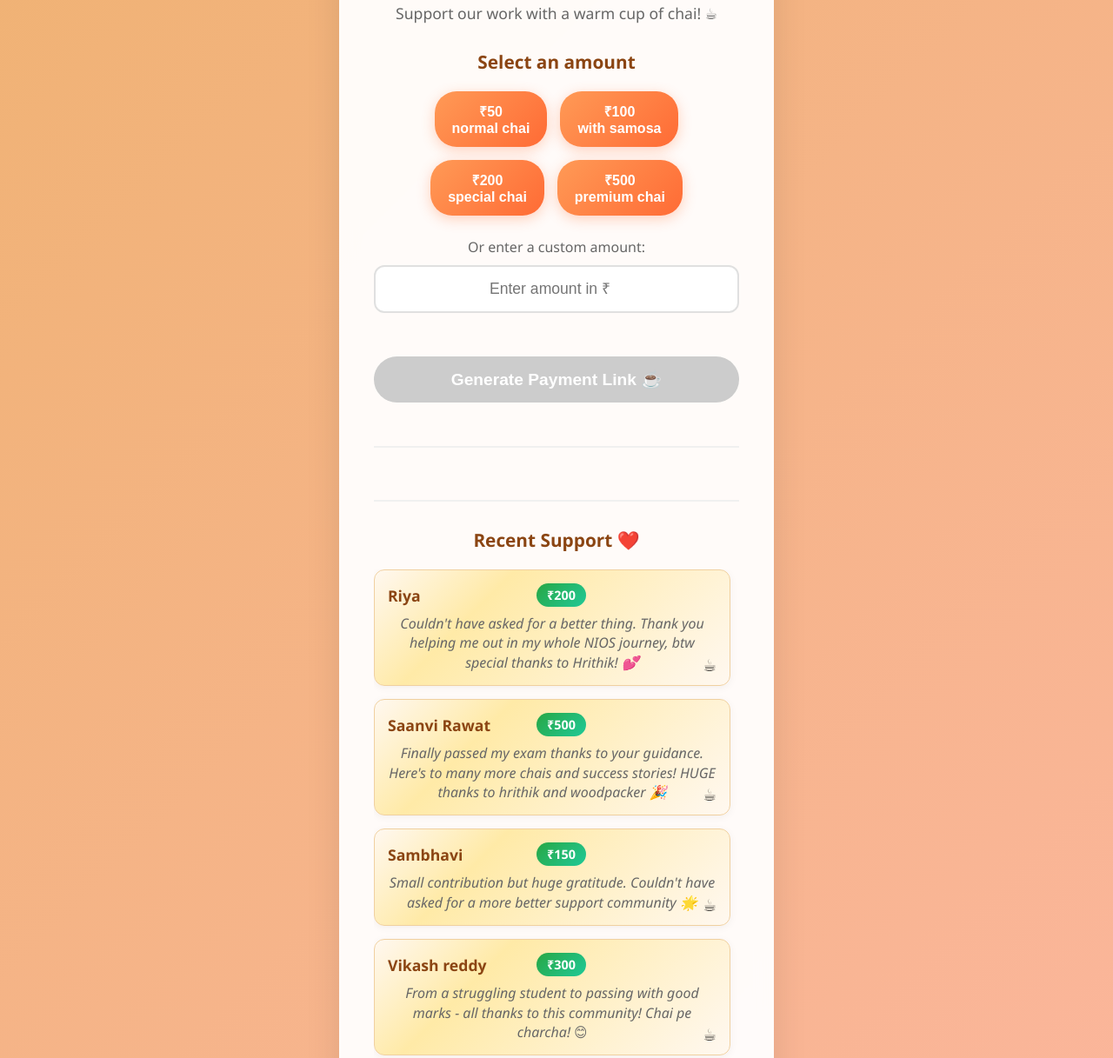
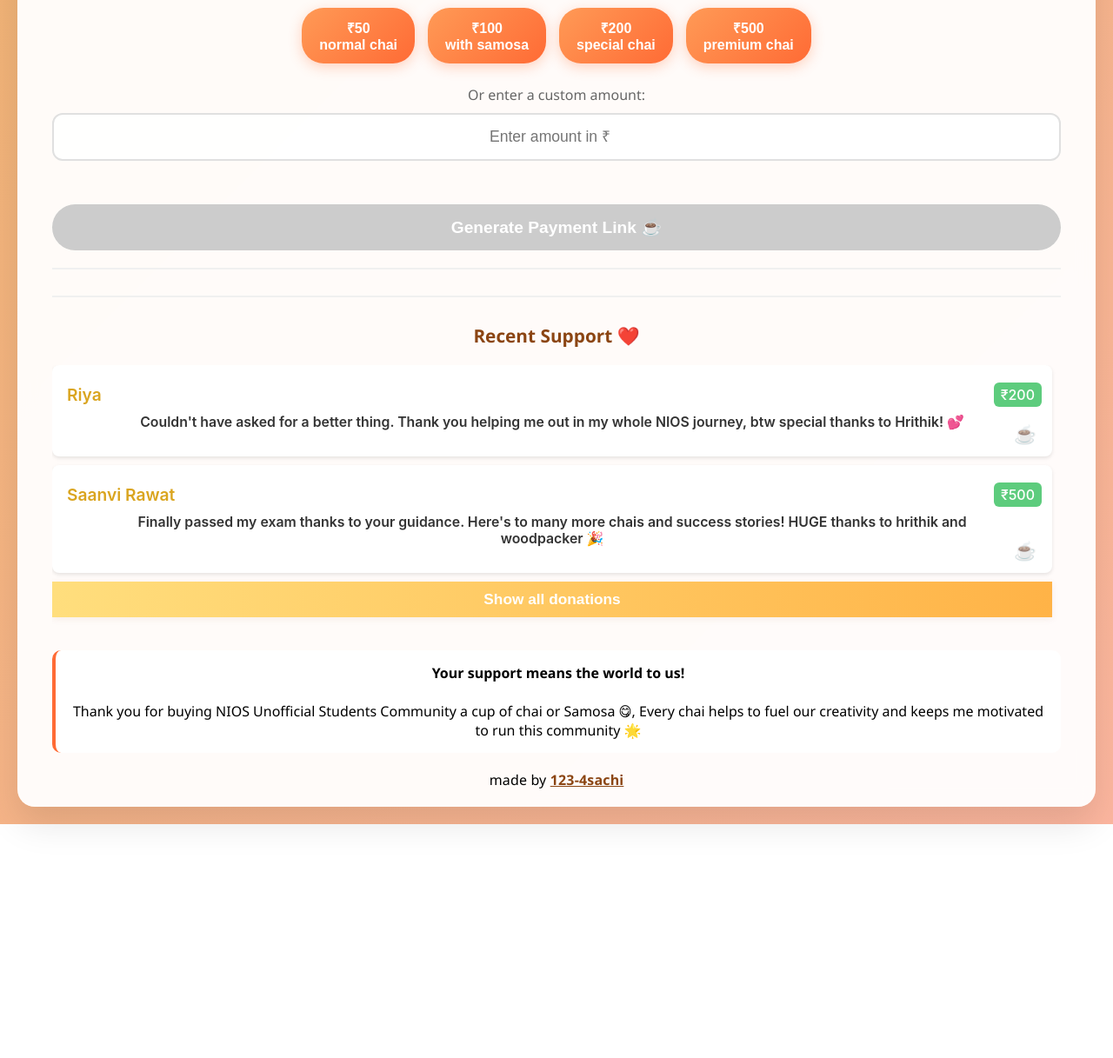
Before and after one commit to 123-4sachi/NIOS-Unofficial-buy-us-chai-page, a plain HTML site: page index.html in a window 1280 px wide. Shown: the part 311-1528 px from the top of the page at 87% size. After the commit the page ends 1259 px from the top, so only its background shows below. Drawn offline with nearby package versions, Linux system fonts and the light colour scheme.

Commit message:
fix some ui changes

```diff
--- a/index.html
+++ b/index.html
@@ -1,22 +1,21 @@
 <!DOCTYPE html>
 <html lang="en">
+
 <head>
     <meta charset="UTF-8">
     <meta name="viewport" content="width=device-width, initial-scale=1.0">
-    <title>Buy us a  chai ☕</title>
+    <title>Buy us a chai ☕</title>
     <link rel="stylesheet" href="style.css">
+    <link rel="icon" href="images/nios unoffical logo.jpg" type="image/x-icon">
 </head>
-
 
 <body>
 
-
-
-
-    <!-- //HEADER PART -->
+    <!-- Main content container -->
     <div class="container">
+        <!-- Logo and animated chai icon -->
         <div class="chai-icon">
-            <img src="nios unoffical logo.jpg">
+            <img src="images/nios unoffical logo.jpg">
             <div class="steam-animation">
                 <span class="steam"></span>
                 <span class="steam"></span>
@@ -24,42 +23,42 @@
             </div>
         </div>
 
+        <!-- Main heading and subtitle -->
         <h1>Buy NIOS Unofficial Student Community A Chai 😋</h1>
         <p class="subtitle">Support our work with a warm cup of chai! ☕</p>
 
-
-        <!-- AMOUnt and payment part -->
-
+        <!-- Donation amount selection section -->
         <div class="amount-section">
             <h3 class="amount-title">Select an amount</h3>
-
-
+            <!-- Preset donation amount buttons -->
             <div class="preset-amounts">
                 <button class="amount-btn" data-amount="50">₹50 <br> normal chai </button>
                 <button class="amount-btn" data-amount="100">₹100 <br> with samosa</button>
                 <button class="amount-btn" data-amount="200">₹200 <br> special chai</button>
                 <button class="amount-btn" data-amount="500">₹500 <br> premium chai</button>
             </div>
-
+            <!-- Custom donation amount input -->
             <div class="custom-amount">
                 <label for="customAmount">Or enter a custom amount:</label>
                 <input type="number" id="customAmount" class="amount-input" placeholder="Enter amount in ₹" min="1">
             </div>
         </div>
 
+        <!-- Button to generate payment link and QR code -->
         <button class="donate-btn" id="donateBtn" disabled>
             Generate Payment Link ☕
         </button>
 
-        <!-- UPI ID msg PART -->
-
+        <!-- UPI QR code and payment info section -->
         <div class="qr-section">
-            <div class="qr-code" id="qrCode"></div>
+            <div class="qr-code" id="qrCode">
+                <!-- QR code will be populated by JavaScript -->
+            </div>
             <div class="payment-info" id="paymentInfo">
                 <div class="thank-you">Thank you for your support! 🙏</div>
                 <p>Scan the QR code above or use the payment details below:</p>
                 <div style="margin-top: 15px; font-family: monospace;">
-                    <strong>UPI ID:</strong>  niosstudentcommunity@kotak<br>
+                    <strong>UPI ID:</strong> niosstudentcommunity@kotak<br>
                     <strong>Amount:</strong> ₹<span id="selectedAmount">0</span><br>
                     <strong>Note:</strong> Buy us a chai ☕
                 </div>
@@ -74,16 +73,25 @@
             </div>
         </div>
 
+        <!-- Thank you message -->
         <div class="message">
             <p><strong>Your support means the world to us!</strong></p>
-            <p> Thank you for buying NIOS Unofficial Students Community a cup of chai or Samosa 😋, Every chai helps to fuel our creativity and keeps me motivated to run this community 🌟</p>
+            <br>
+            <p> Thank you for buying NIOS Unofficial Students Community a cup of chai or Samosa 😋, Every chai helps to
+                fuel our creativity and keeps me motivated to run this community 🌟</p>
         </div>
+
+        <!-- Footer credit -->
+        <footer class="footer-credit">
+            made by <a href="https://github.com/123-4sachi" target="_blank" rel="noopener">123-4sachi</a>
+        </footer>
     </div>
 
     <!-- QR Code Generation Library -->
     <script src="https://cdn.jsdelivr.net/npm/qrcode-generator@1.4.4/qrcode.js"></script>
 
-    <script src="script.js">
-    </script>
+    <!-- Main JavaScript for page logic -->
+    <script src="script.js"></script>
 </body>
+
 </html>
--- a/script.js
+++ b/script.js
@@ -1,45 +1,40 @@
 
 
+// --- Chai Donation Page JavaScript ---
 
+// Currently selected donation amount
 let selectedAmount = 0;
 
-// Your UPI Configuration (just change this config if we want to change the payment account)
+// UPI payment configuration (edit to change payment details)
 const UPI_CONFIG = {
-    upiId: 'niosstudentcommunity@kotak', // Replace with your UPI ID (if we want to change in future)
-    merchantName: 'NIOS Unofficial', // Replace with your name
-    transactionNote: 'Buy us a chai'
+    upiId: 'niosstudentcommunity@kotak', // UPI ID for receiving payments
+    merchantName: 'NIOS Unofficial',     // Display name for merchant
+    transactionNote: 'Buy us a chai'     // Note shown in UPI app
 };
 
-// Handle preset amount buttons
+// --- Handle preset amount buttons ---
 document.querySelectorAll('.amount-btn').forEach(btn => {
-    btn.addEventListener('click', function() {
+    btn.addEventListener('click', function () {
         // Remove selected class from all buttons
         document.querySelectorAll('.amount-btn').forEach(b => b.classList.remove('selected'));
-
         // Add selected class to clicked button
         this.classList.add('selected');
-
         // Set selected amount
         selectedAmount = parseInt(this.dataset.amount);
-
         // Clear custom input
         document.getElementById('customAmount').value = '';
-
         // Enable donate button
         document.getElementById('donateBtn').disabled = false;
     });
 });
 
-// Handle custom amount input
-document.getElementById('customAmount').addEventListener('input', function() {
+// --- Handle custom amount input ---
+document.getElementById('customAmount').addEventListener('input', function () {
     const value = parseInt(this.value);
-
     if (value && value > 0) {
         selectedAmount = value;
-
         // Remove selected class from preset buttons
         document.querySelectorAll('.amount-btn').forEach(b => b.classList.remove('selected'));
-
         // Enable donate button
         document.getElementById('donateBtn').disabled = false;
     } else {
@@ -48,54 +43,45 @@ document.getElementById('customAmount').addEventListener('input', function() {
     }
 });
 
-// Handle donate button click
-document.getElementById('donateBtn').addEventListener('click', function() {
+// --- Handle donate button click ---
+document.getElementById('donateBtn').addEventListener('click', function () {
     if (selectedAmount > 0) {
         generatePaymentDetails();
     }
 });
 
+// --- Show payment info and QR code for selected amount ---
 function generatePaymentDetails() {
     // Update amount display
     document.getElementById('selectedAmount').textContent = selectedAmount;
-
     // Show payment info
     document.getElementById('paymentInfo').style.display = 'block';
-
     // Generate QR code (using a simple text-based QR for demo)
     generateQRCode();
-
     // Show QR code
     document.getElementById('qrCode').style.display = 'block';
-
     // Scroll to QR section
     document.getElementById('qrCode').scrollIntoView({ behavior: 'smooth', block: 'center' });
 }
 
 
 
-// QR code game from generation to how to put it, to tracking to more
-
+// --- Generate and display the UPI QR code ---
 function generateQRCode() {
     const qrContainer = document.getElementById('qrCode');
-
     // Clear previous QR code
     qrContainer.innerHTML = '';
-
     // Create UPI payment URL with tracking
     const transactionId = generateTransactionId();
     const upiUrl = `upi://pay?pa=${UPI_CONFIG.upiId}&pn=${encodeURIComponent(UPI_CONFIG.merchantName)}&am=${selectedAmount}&cu=INR&tn=${encodeURIComponent(UPI_CONFIG.transactionNote + ' - ID:' + transactionId)}`;
-
     try {
         // Create QR code using qrcode-generator library
         const qr = qrcode(0, 'M');
         qr.addData(upiUrl);
         qr.make();
-
         // Create the QR code as an image
         const qrImage = qr.createImgTag(4, 8);
         qrContainer.innerHTML = qrImage;
-
         // Style the generated image
         const img = qrContainer.querySelector('img');
         if (img) {
@@ -103,17 +89,11 @@ function generateQRCode() {
             img.style.height = '180px';
             img.style.border = 'none';
         }
-
         // Store transaction for tracking
         storeTransaction(transactionId, selectedAmount);
         console.log('QR Code generated successfully');
-
     } catch (error) {
         console.error('QR Code generation failed:', error);
-
-
-
-
         // Enhanced fallback with clickable UPI link
         qrContainer.innerHTML = `
             <div style="padding: 20px; text-align: center; color: #333; border: 2px dashed #ccc; border-radius: 10px;">
@@ -139,12 +119,12 @@ function generateQRCode() {
 
 
 
-//  (real shit )Generate unique transaction ID for tracking
+// --- Generate unique transaction ID for tracking ---
 function generateTransactionId() {
     return 'CHAI_' + Date.now() + '_' + Math.random().toString(36).substr(2, 5);
 }
 
-// Fake donations data (don't know how to get real one so)
+// --- Fake donations data (replace with real data if available) ---
 const fakeDonations = [
     {
         name: "Riya",
@@ -173,16 +153,39 @@ const fakeDonations = [
     {
         name: "Faisal",
         amount: 100,
-        message: " Keep up the amazing work.  chai is well deserved! btw Hrithik is my goat ☕",
+        message: " Keep up the amazing work.  chai is well deserved! btw Hrithik is my goat ",
         time: ""
-    }
+    },
+    {
+        name: "deepanshi",
+        amount: 30,
+        message: " thanks for all the help, you guys are the best! Keep up the amazing work.  chai is well deserved! ",
+        time: ""
+    },
+    {
+        name: "ajay",
+        amount: 300,
+        message: "special thanks to woodpacker he helped me a lot in my journey, THANK YOU!",
+        time: ""
+    },
+
+
 ];
+// --- Show more effect for donations (expand/collapse) ---
+const DONATION_PREVIEW_COUNT = 2; // Number of donations to show initially
+let donationsExpanded = false;    // Track if all donations are shown
 
-// Display fake donations
+// Render the donation cards in the UI
 function displayDonations() {
     const donationsList = document.getElementById('donationsList');
-
-    fakeDonations.forEach(donation => {
+    donationsList.innerHTML = '';
+    // Show only a few donations unless expanded
+    let toShow = fakeDonations;
+    if (!donationsExpanded && fakeDonations.length > DONATION_PREVIEW_COUNT) {
+        toShow = fakeDonations.slice(0, DONATION_PREVIEW_COUNT);
+    }
+    // Render each donation card
+    toShow.forEach(donation => {
         const donationElement = document.createElement('div');
         donationElement.className = 'donation-item';
         donationElement.innerHTML = `
@@ -194,22 +197,118 @@ function displayDonations() {
             <div class="donation-message">${donation.message}</div>
             <div class="chai-emoji">☕</div>
         `;
+        Object.assign(donationElement.style, {
+            position: 'relative',
+            padding: '12px',
+            marginBottom: '10px',
+            background: '#fff',
+            borderRadius: '8px',
+            boxShadow: '0 2px 4px rgba(0, 0, 0, 0.1)',
+            transition: 'transform 0.2s ease',
+        });
         donationsList.appendChild(donationElement);
     });
+
+    // Add inline style for donation card appearance
+    const style = document.createElement('style');
+    style.textContent = `
+        .donation-item {
+            font-family: -apple-system, BlinkMacSystemFont, 'Segoe UI', Roboto, sans-serif;
+            position: relative;
+            min-height: 90px;
+        }
+        .donation-header {
+            display: flex;
+            justify-content: space-between;
+            align-items: center;
+            margin-bottom: 8px;
+        }
+        .donor-name {
+            font-size: 1.2rem;
+            font-weight: 600;
+            color: goldenrod;
+            padding-left: 5px;
+        }
+        .donation-amount {
+            font-size: 1rem;
+            font-weight: 500;
+            color: #ffffffff;
+            background: #5dcc7dff;
+            padding: 4px 8px;
+            border-radius: 6px;
+        }
+        .donation-time {
+            font-size: 0.85rem;
+            color: #666;
+            margin-bottom: 8px;
+        }
+        .donation-message {
+            font-size: 0.99rem;
+            color: #333;
+            font-weight: 600;
+            text-align: center;
+            width: 90%;
+            margin: 0 auto 18px auto;
+            word-break: break-word;
+        }
+        .chai-emoji {
+            font-size: 1.3rem;
+            position: absolute;
+            right: 18px;
+            bottom: 14px;
+            opacity: 0.7;
+            padding: 0;
+            line-height: 1;
+            transition: transform 0.3s ease;
+            pointer-events: none;
+        }
+        .donation-item:hover .chai-emoji {
+            transform: scale(1.2);
+        }
+    `;
+    document.head.appendChild(style);
+
+    // Add "Show all donations" button if needed
+    let showMoreBtn = document.getElementById('showMoreDonationsBtn');
+    if (fakeDonations.length > DONATION_PREVIEW_COUNT && !donationsExpanded) {
+        if (!showMoreBtn) {
+            showMoreBtn = document.createElement('button');
+            showMoreBtn.id = 'showMoreDonationsBtn';
+            showMoreBtn.textContent = 'Show all donations';
+            showMoreBtn.style.display = 'block';
+            showMoreBtn.style.margin = '0 auto 18px auto';
+            showMoreBtn.style.padding = '10px 22px';
+            showMoreBtn.style.background = 'linear-gradient(90deg,#ffde7d,#ffb347)';
+            showMoreBtn.style.color = '#ffffffff';
+            showMoreBtn.style.fontWeight = 'bold';
+            showMoreBtn.style.border = 'none';
+            showMoreBtn.style.cursor = 'pointer';
+            showMoreBtn.style.fontSize = '1.08em';
+            showMoreBtn.style.boxShadow = '0 2px 8px rgba(139,69,19,0.08)';
+            showMoreBtn.style.width = '100%';
+        }
+        showMoreBtn.onclick = () => {
+            donationsExpanded = true;
+            displayDonations();
+        };
+        donationsList.appendChild(showMoreBtn);
+    } else {
+        if (showMoreBtn) showMoreBtn.remove();
+        let fadeDiv = document.getElementById('donationsFade');
+        donationsList.style.position = '';
+    }
 }
 
-//  some nice interactions
-document.addEventListener('DOMContentLoaded', function() {
-    // Display fake donations
+// --- Add some nice UI interactions on page load ---
+document.addEventListener('DOMContentLoaded', function () {
+    // Display fake donations on page load
     displayDonations();
-
-    //  hover effect to chai icon
+    // Add hover effect to chai icon (logo)
     const chaiIcon = document.querySelector('.chai-icon');
-    chaiIcon.addEventListener('mouseenter', function() {
+    chaiIcon.addEventListener('mouseenter', function () {
         this.style.transform = 'scale(1.1) rotate(5deg)';
     });
-
-    chaiIcon.addEventListener('mouseleave', function() {
+    chaiIcon.addEventListener('mouseleave', function () {
         this.style.transform = 'scale(1) rotate(0deg)';
     });
 });
@@ -218,9 +317,7 @@ document.addEventListener('DOMContentLoaded', function() {
 
 
 
-// TRIAL SHIT for making donation history live for everyone or maybe just for ourselevs
-
-// Store transaction data (this would typically go to  server)
+// --- Store transaction data (for demo; in production, send to server) ---
 function storeTransaction(transactionId, amount) {
     const transaction = {
         id: transactionId,
@@ -229,11 +326,9 @@ function storeTransaction(transactionId, amount) {
         source: 'chai-donation-page',
         status: 'pending'
     };
-
-    // Store in localStorage for demo (in production, send to  server)
+    // Store in localStorage for demo (in production, send to server)
     let transactions = JSON.parse(localStorage.getItem('chai_transactions') || '[]');
     transactions.push(transaction);
     localStorage.setItem('chai_transactions', JSON.stringify(transactions));
-
     console.log('Transaction stored:', transaction);
 }
--- a/style.css
+++ b/style.css
@@ -1,9 +1,15 @@
+
+/* Reset and base styles */
 * {
     margin: 0;
     padding: 0;
     box-sizing: border-box;
+    scrollbar-width: none; /* Hide scrollbar in Firefox */
+    -ms-overflow-style: none; /* Hide scrollbar in IE and Edge */
 }
 
+
+/* Main body and background */
 body {
     font-family: 'Segoe UI', Tahoma, Geneva, Verdana, sans-serif;
     background: linear-gradient(135deg, #efb271 0%, #fcb69f 100%);
@@ -15,18 +21,20 @@
 }
 
 
-
+/* Main content container */
 .container {
     background: rgba(255, 255, 255, 0.95);
     border-radius: 20px;
     box-shadow: 0 20px 40px rgba(0, 0, 0, 0.1);
     padding: 40px;
-        max-width: 500px;
-        width: 100%;
+    padding-bottom: 0;
+    width: fit-content;
     text-align: center;
     backdrop-filter: blur(10px);
 }
 
+
+/* Chai icon (logo) styles */
 .chai-icon {
     width: 80px;
     height: 80px;
@@ -42,13 +50,16 @@
     overflow: hidden;
 }
 
-    .chai-icon img{
+
+/* Logo image inside chai icon */
+.chai-icon img {
     width: 90px;
     border-radius: 50%;
     object-fit: cover;
-
 }
 
+
+/* Shine effect on chai icon */
 .chai-icon::before {
     content: '';
     position: absolute;
@@ -60,6 +71,8 @@
     border-radius: 0 10px 10px 0;
 }
 
+
+/* Main heading */
 h1 {
     color: #8B4513;
     margin-bottom: 10px;
@@ -67,16 +80,22 @@
     font-weight: 700;
 }
 
+
+/* Subtitle under heading */
 .subtitle {
     color: #666;
     margin-bottom: 30px;
     font-size: 1.1em;
 }
 
+
+/* Section for amount selection */
 .amount-section {
     margin-bottom: 30px;
 }
 
+
+/* Title for amount section */
 .amount-title {
     color: #8B4513;
     font-size: 1.3em;
@@ -84,6 +103,8 @@
     font-weight: 600;
 }
 
+
+/* Preset amount buttons container */
 .preset-amounts {
     display: flex;
     gap: 15px;
@@ -92,6 +113,8 @@
     flex-wrap: wrap;
 }
 
+
+/* Preset amount button styles */
 .amount-btn {
     background: linear-gradient(135deg, #ff9a56 0%, #ff6b35 100%);
     color: white;
@@ -106,20 +129,28 @@
     min-width: 80px;
 }
 
+
+/* Hover effect for preset amount buttons */
 .amount-btn:hover {
     transform: translateY(-2px);
     box-shadow: 0 6px 20px rgba(255, 107, 53, 0.4);
 }
 
+
+/* Selected preset amount button */
 .amount-btn.selected {
     background: linear-gradient(135deg, #8B4513 0%, #A0522D 100%);
     box-shadow: 0 4px 15px rgba(139, 69, 19, 0.4);
 }
 
+
+/* Custom amount input section */
 .custom-amount {
     margin: 20px 0;
 }
 
+
+/* Label for custom amount input */
 .custom-amount label {
     display: block;
     color: #666;
@@ -127,6 +158,8 @@
     font-weight: 500;
 }
 
+
+/* Custom amount input field */
 .amount-input {
     width: 100%;
     padding: 15px;
@@ -138,12 +171,16 @@
     background: rgba(255, 255, 255, 0.9);
 }
 
+
+/* Focus effect for custom amount input */
 .amount-input:focus {
     outline: none;
     border-color: #ff6b35;
     box-shadow: 0 0 10px rgba(255, 107, 53, 0.2);
 }
 
+
+/* Donate button styles */
 .donate-btn {
     background: linear-gradient(135deg, #28a745 0%, #20c997 100%);
     color: white;
@@ -159,11 +196,15 @@
     width: 100%;
 }
 
+
+/* Hover effect for donate button */
 .donate-btn:hover {
     transform: translateY(-2px);
     box-shadow: 0 8px 25px rgba(40, 167, 69, 0.4);
 }
 
+
+/* Disabled donate button */
 .donate-btn:disabled {
     background: #ccc;
     cursor: not-allowed;
@@ -171,12 +212,20 @@
     box-shadow: none;
 }
 
+
+/* QR code and payment info section */
 .qr-section {
-        margin-top: 30px;
-        padding-top: 30px;
+    /* margin-top: 30px; */
+    /* padding-top: 30px; */
     border-top: 2px solid #f0f0f0;
+    display: flex;
+    justify-content: center;
+    align-items: center;
+    flex-direction: column;
 }
 
+
+/* QR code box */
 .qr-code {
     width: 200px;
     height: 200px;
@@ -188,19 +237,26 @@
     padding: 10px;
 }
 
+
+/* QR code canvas sizing */
 .qr-code canvas {
     width: 100% !important;
     height: 100% !important;
 }
 
+
+/* Payment info box */
 .payment-info {
     background: linear-gradient(135deg, #e8f5e8 0%, #f0fff0 100%);
     padding: 20px;
     border-radius: 15px;
-        margin-top: 20px;
+    /* margin-top: 20px; */
     display: none;
+    width: 100%;
 }
 
+
+/* Thank you message in payment info */
 .thank-you {
     color: #28a745;
     font-size: 1.1em;
@@ -208,6 +264,8 @@
     margin-bottom: 10px;
 }
 
+
+/* Steam animation above chai icon */
 .steam-animation {
     position: absolute;
     top: -10px;
@@ -215,6 +273,8 @@
     transform: translateX(-50%);
 }
 
+
+/* Individual steam lines */
 .steam {
     width: 3px;
     height: 20px;
@@ -225,14 +285,17 @@
     display: inline-block;
 }
 
+
+/* Staggered animation for steam lines */
 .steam:nth-child(2) {
     animation-delay: -0.4s;
 }
-
 .steam:nth-child(3) {
     animation-delay: -0.8s;
 }
 
+
+/* Steam animation keyframes */
 @keyframes steam {
     0%, 40%, 100% {
         transform: scaleY(0.4);
@@ -244,6 +307,8 @@
     }
 }
 
+
+/* Message box at the bottom */
 .message {
     background: rgba(255, 255, 255, 0.9);
     padding: 15px;
@@ -252,12 +317,16 @@
     border-left: 4px solid #ff6b35;
 }
 
+
+/* Donations section */
 .donations-section {
     margin-top: 30px;
     padding-top: 30px;
     border-top: 2px solid #f0f0f0;
 }
 
+
+/* Donations section title */
 .donations-title {
     color: #8B4513;
     font-size: 1.3em;
@@ -266,91 +335,52 @@
     text-align: center;
 }
 
+
+/* List of donation cards */
 .donations-list {
-        max-height: 900px;
+    /* max-height: 900px; */
     overflow-y: auto;
     padding-right: 10px;
+    scrollbar-width: none;
 }
 
-    .donation-item {
-        background: linear-gradient(135deg, #fff8f0 0%, #ffeaa7 30%, #fff8f0 100%);
-        border: 1px solid #f0d0a0;
-        border-radius: 12px;
-        padding: 15px;
-        margin-bottom: 15px;
-        position: relative;
-        box-shadow: 0 2px 10px rgba(0, 0, 0, 0.05);
-        transition: transform 0.2s ease;
-    }
 
-    .donation-item:hover {
-        transform: translateY(-2px);
-        box-shadow: 0 4px 15px rgba(0, 0, 0, 0.1);
-    }
 
-    .donation-header {
-        display: flex;
-        justify-content: space-between;
-        align-items: center;
-        margin-bottom: 8px;
-    }
-
-    .donor-name {
-        font-weight: 600;
-        color: #8B4513;
-        font-size: 1.1em;
-    }
-
-    .donation-amount {
-        background: linear-gradient(135deg, #28a745 0%, #20c997 100%);
-        color: white;
-        padding: 4px 12px;
-        border-radius: 15px;
-        font-size: 0.9em;
-        font-weight: 600;
-        margin-right: 150px;
-
-    }
-
-    .donation-message {
-        color: #666;
-        font-style: italic;
-        line-height: 1.4;
-    }
-
-    .donation-time {
-        position: absolute;
-        top: 22px;
-        right: 15px;
-        font-size: 0.8em;
-        color: #999;
-    }
-
-    .chai-emoji {
-        position: absolute;
-        bottom: 10px;
-        right: 15px;
-        font-size: 1.2em;
-        opacity: 0.7;
-    }
-
+/* Responsive styles for mobile */
 @media (max-width: 480px) {
     .container {
         padding: 30px 20px;
     }
-
     .preset-amounts {
         flex-direction: column;
         align-items: center;
     }
-
     .amount-btn {
         width: 100%;
         max-width: 200px;
     }
+    .donation-message {
+        width: 100%;
+        margin: 0;
+    }
+    /* .donation-amount{
+        margin-right: 90px;
+    } */
+}
 
-        .donation-amount{
-            margin-right: 90px;
 
+/* Footer credit style */
+.footer-credit {
+    margin-top: 20px;
+    margin-bottom: 20px;
+    text-align: center;
+    color: black;
+    font-weight: 500;
+    font-size: 1em;
+    letter-spacing: 0.01em;
 }
+.footer-credit a {
+    color: #8B4513;
+    font-weight: 600;
+    transition: color 0.2s;
 }
```
Also changed, not shown: images/nios unoffical logo.jpg (renamed from nios unoffical logo.jpg), 1 other file. Lines whose indentation alone changed are shown as unchanged.
